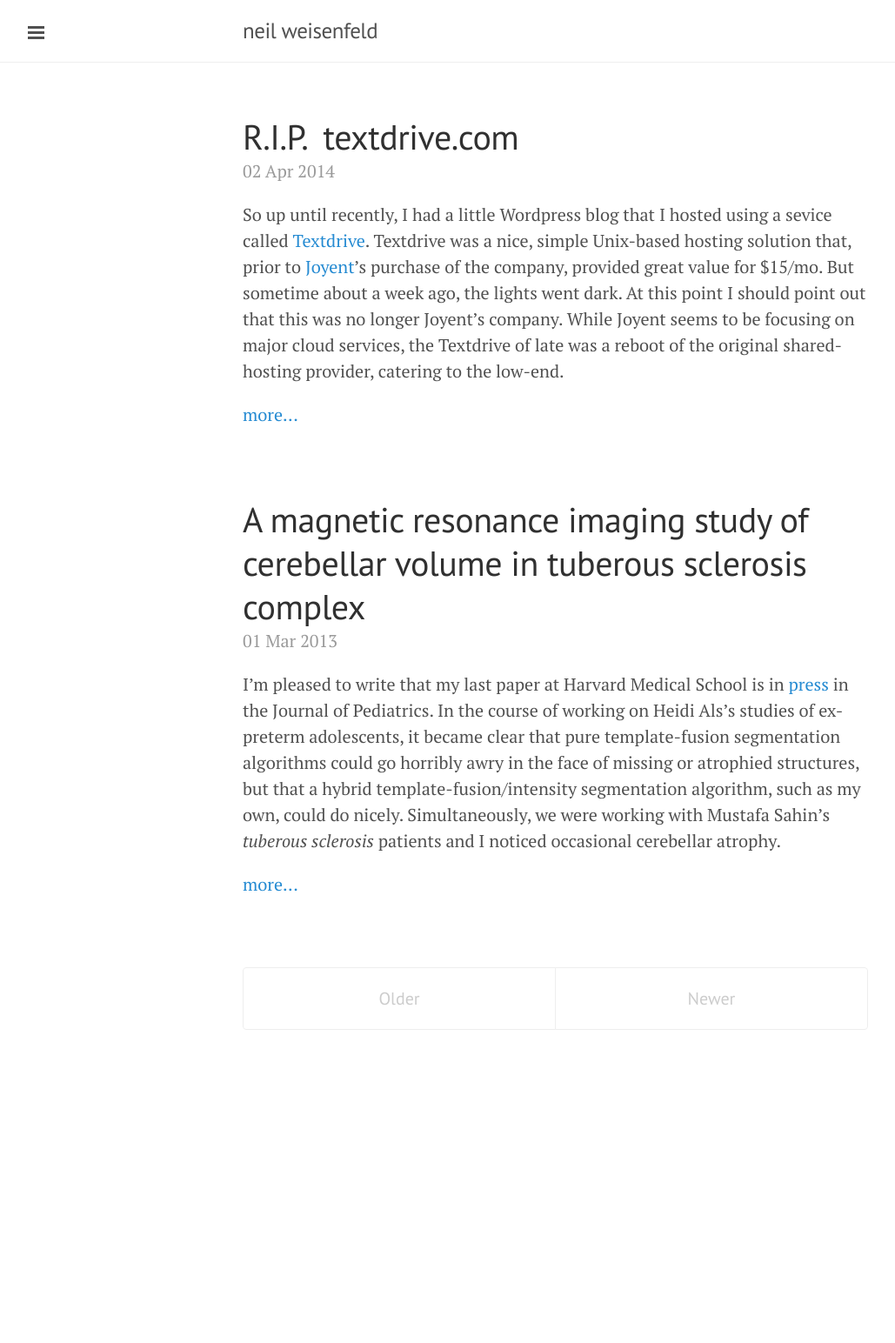
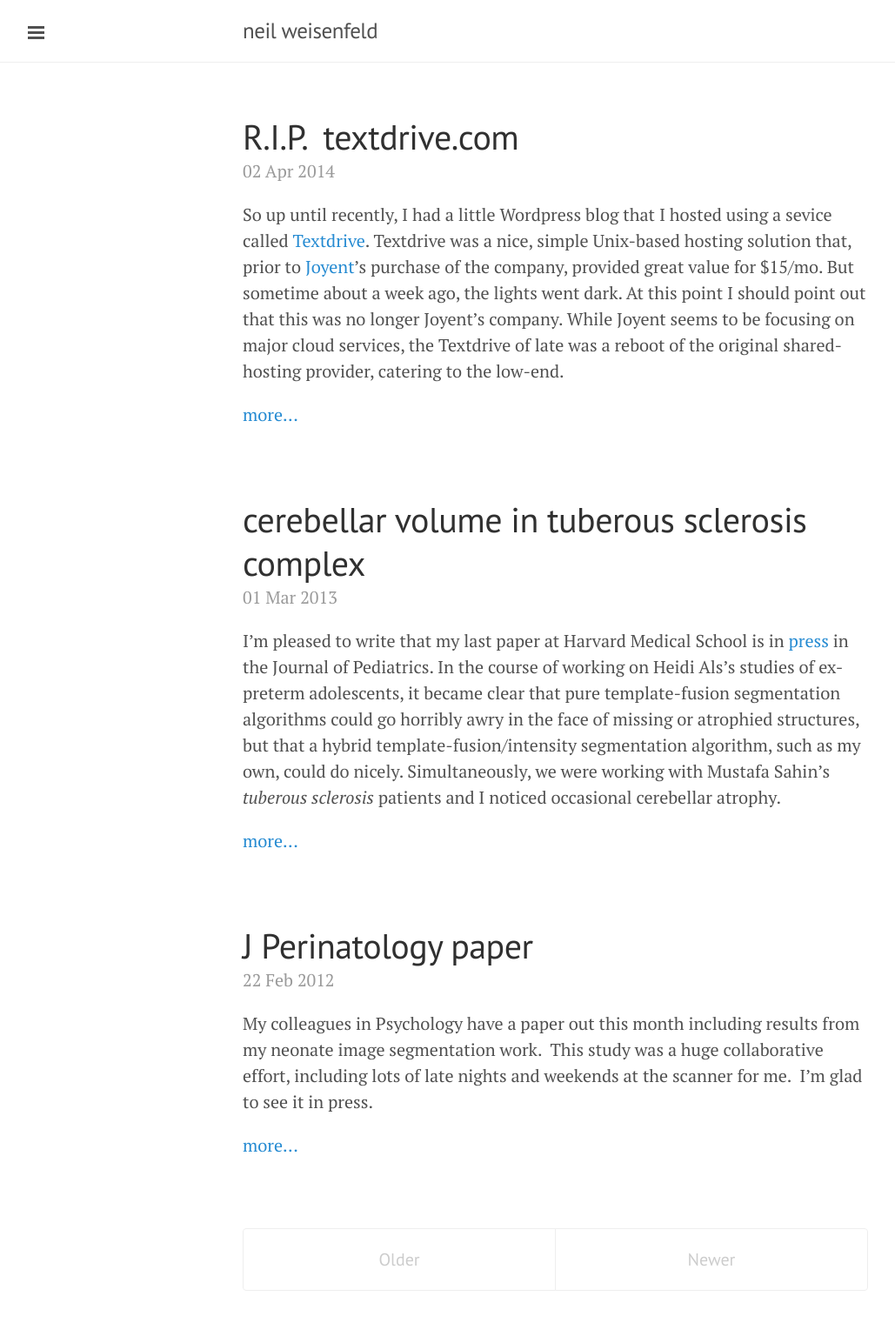
Before and after one commit to nweisenfeld/nweisenfeld.github.io, a Jekyll site: the page built from index.html, in a window 1280 px wide. Shown: the whole page at 87% size, without its empty margins (1-1030 px from the left). Built offline with Jekyll 4.4.1, drawn with Linux system fonts in a browser that asks for light colours; Markdown is read by kramdown in place of the engine named in the settings; the list of posts is cut into pages by our own code; before the commit the page ends 1244 px from its top, so only the background shows below that.

Commit message:
checkpoint

```diff
--- a/_layouts/post.html
+++ b/_layouts/post.html
@@ -5,6 +5,6 @@ layout: default
 <div class="post">
   <h1 class="post-title">{{ page.title }}</h1>
   <span class="post-date">{{ page.date | date_to_string }}</span>
-  <span class="post-categories">filed under: {{ page.categories | array_to_sentence_string }}</span>
+  <span class="post-categories">filed under: {{ page.categories | join:', '}}</span>
   {{ content }}
 </div>
--- /dev/null
+++ b/_posts/2012-02-22-j-perinatology-paper.markdown
@@ -0,0 +1,31 @@
+---
+layout: post
+status: publish
+published: true
+title: J Perinatology paper
+author: weisen
+author_login: weisen
+author_email: weisen123@gmail.com
+wordpress_id: 411
+wordpress_url: http://neilweisenfeld.com/wp/?p=411
+date: '2012-02-22 10:40:44 -0500'
+date_gmt: '2012-02-22 15:40:44 -0500'
+categories:
+- science
+- imaging
+tags:
+- papers
+comments: []
+---
+My colleagues in Psychology have a paper out this month including
+results from my neonate image segmentation work. &nbsp;This study
+was a huge collaborative effort, including lots of late nights and
+weekends at the scanner for me. &nbsp;I'm glad to see it in press.
+
+H Als, F H Duffy, G McAnulty, S C Butler, L Lightbody, S Kosta, N
+I Weisenfeld, R Robertson, R B Parad, S A Ringer, J G Blickman, D
+Zurakowski, and S K Warfield. [NIDCAP improves brain function and
+structure in preterm infants with severe intrauterine growth
+restriction.][1] J Perinatol, Feb 2012.
+
+[1]:http://www.nature.com/jp/journal/vaop/ncurrent/full/jp2011201a.html
--- a/_posts/2013-02-01-pedatric-neurology.md
+++ b/_posts/2013-02-01-pedatric-neurology.md
@@ -1,6 +1,6 @@
 ---
 layout: post
-title: A magnetic resonance imaging study of cerebellar volume in tuberous sclerosis complex
+title: cerebellar volume in tuberous sclerosis complex
 date: 2013-03-01 13:00:00
 categories: [science, imaging]
 ---
```
Also changed, not shown: _drafts/2012-02-22-j-perinatology-paper.markdown (deleted, +0 -23 lines).
